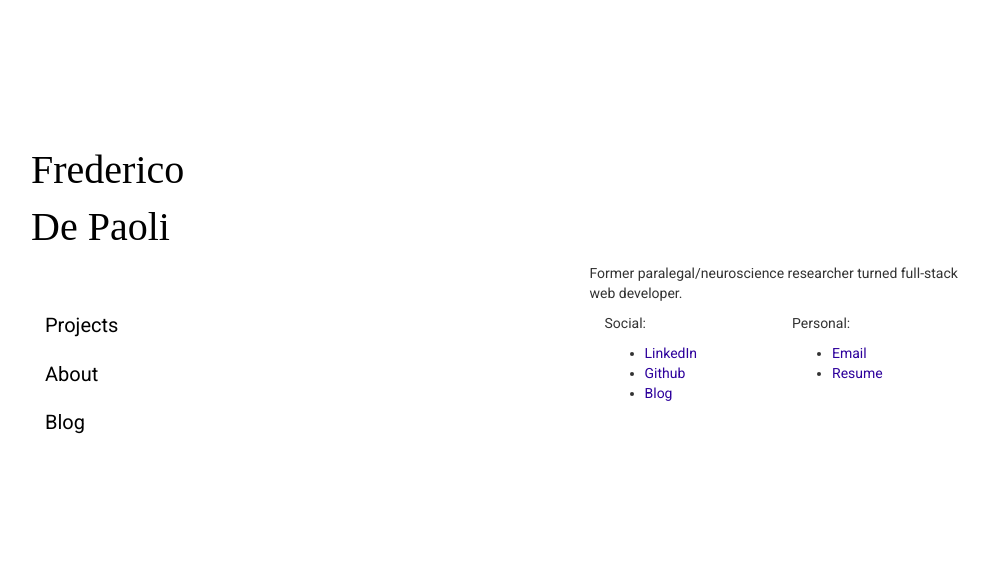
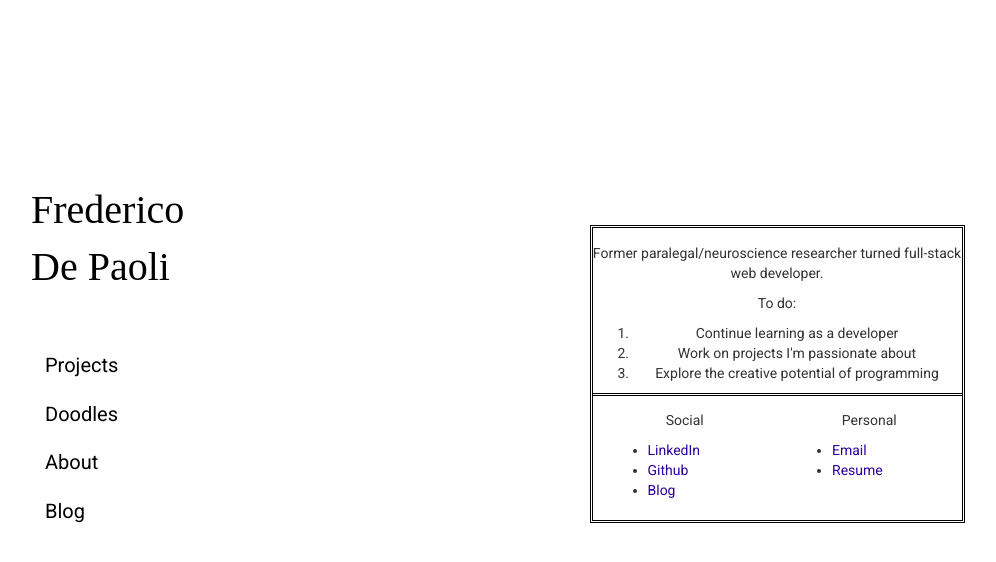
Before and after one commit to depaolif/depaolif.github.io, a React (Create React App) app: page /#/about in a window 1280 px wide. Shown: the top 562 px of the page, without its empty margins (58-1054 px from the left). Built offline with nearby package versions, Linux system fonts and the light colour scheme; a web font is replaced by a local one.

Commit message:
finished about me for now

```diff
--- a/src/components/about.js
+++ b/src/components/about.js
@@ -6,22 +6,27 @@ class About extends React.Component {
   render() {
     return (
       <Grid id="about">
-        <Row>
+        <Row className="about-row">
           <p>Former paralegal/neuroscience researcher turned full-stack web developer. </p>
-          <p></p>
+          <p>To do: </p>
+            <ol>
+              <li>Continue learning as a developer</li>
+              <li>Work on projects I'm passionate about</li>
+              <li>Explore the creative potential of programming</li>
+          </ol>
         </Row>
         <Row className="links-row">
           <Col md={6}>
-            <p>Social:</p>
-            <ul>
+            <p className="s-header">Social</p>
+            <ul className="s-items">
               <li><a className="s-link" href="https://www.linkedin.com/in/frederico-de-paoli/">LinkedIn</a></li>
               <li><a className="s-link" href="https://github.com/depaolif">Github</a></li>
               <li><a className="s-link" href="https://medium.com/@frederico.de.paoli/">Blog</a></li>
             </ul>
           </Col>
           <Col md={6}>
-            <p>Personal:</p>
-            <ul>
+            <p className="s-header">Personal</p>
+            <ul className="s-items">
               <li><a className="s-link" href="mailto:frederico.de.paoli@gmail.com">Email</a></li>
               <li><a className="s-link" href="./De Paoli - Resume w icons.pdf">Resume</a></li>
             </ul>
--- a/src/components/navbar.js
+++ b/src/components/navbar.js
@@ -9,6 +9,7 @@ class NavBar extends React.Component {
         <Link id="title" to="/">Frederico<br></br>De Paoli</Link>
         <div className="navlink-box">
           <Link to="#" className="navlink">Projects</Link>
+          <Link to="#" className="navlink">Doodles</Link>
           <Link to="/about" className="navlink">About</Link>
           <Link to="#" className="navlink">Blog</Link>
         </div>
--- a/src/css/about.css
+++ b/src/css/about.css
@@ -1,13 +1,25 @@
 #about {
+  border: 0.25em double black;
+  padding: 15px 15px 10px 15px;
   width: 50%;
   margin: auto;
-  margin-top: 35%;
+  margin-top: 30%;
+  text-align: center;
+}
+
+.links-row {
+  border-top: 0.25em double black;
+  padding-top: 1em;
+}
+
+.s-items {
   text-align: left;
 }
 
 .s-link, .s-link:visited, .s-link:active {
   text-decoration: none;
   color: rgb(45, 0, 156);
+  text-align: left;
 }
 
 .s-link:hover {
--- a/src/css/navbar.css
+++ b/src/css/navbar.css
@@ -1,7 +1,7 @@
 .navbar {
   height: 100%;
   margin-left: 5%;
-  margin-top: 10em;
+  margin-top: 50%;
 }
 
 .navlink-box {
```
